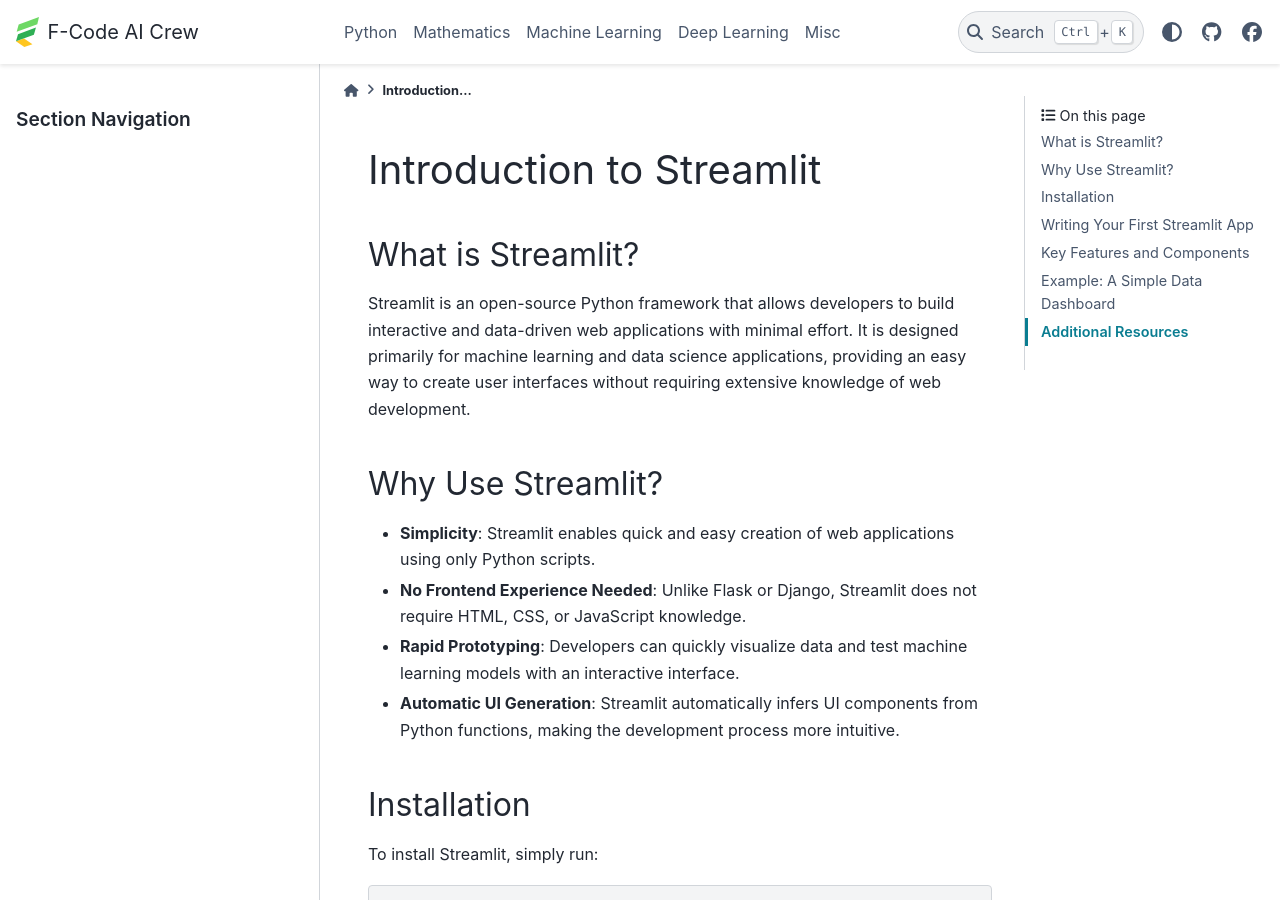
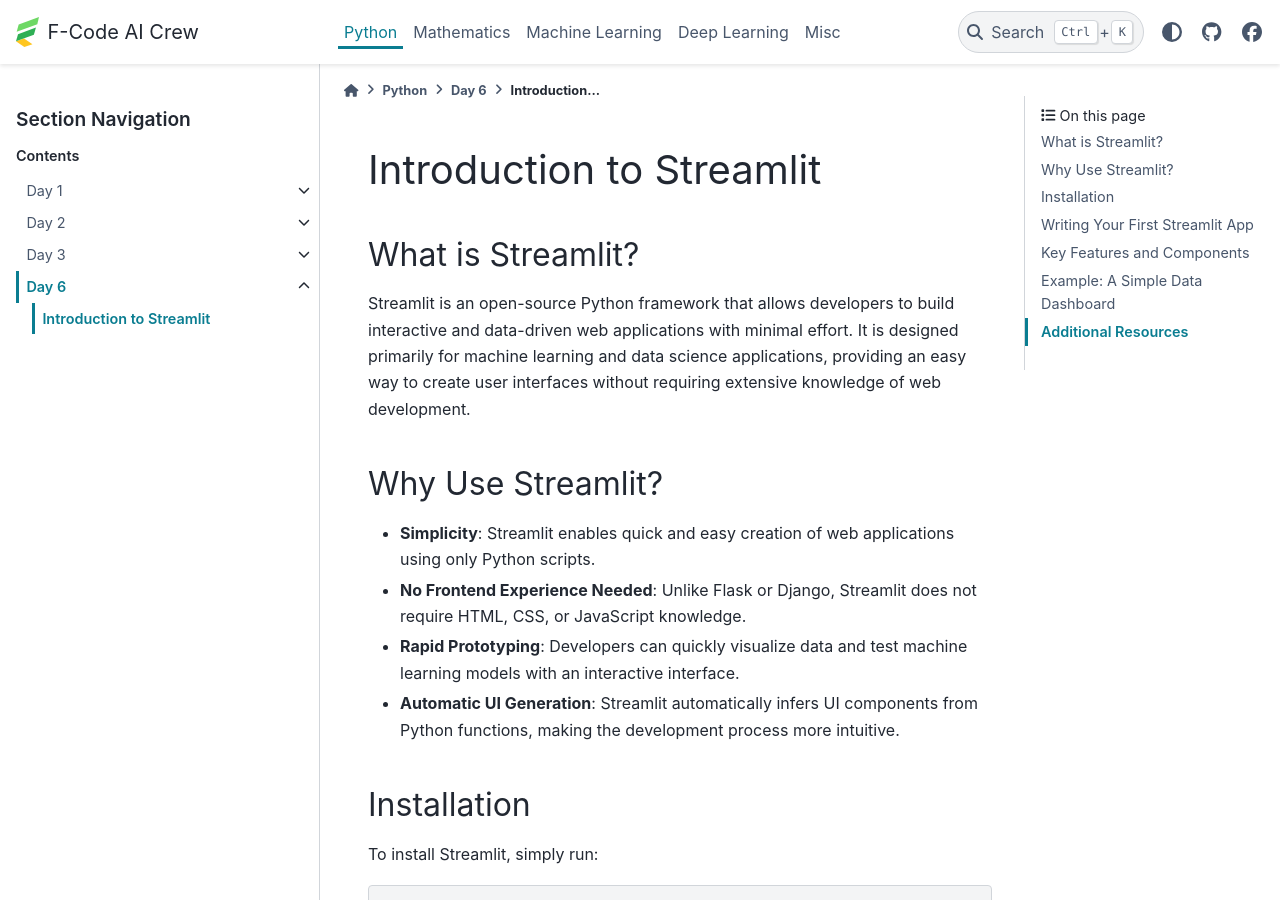
Before and after one commit to F-Code-AI-Crew/Training, a Sphinx documentation site: the page built from docs/python_docs/day_06/streamlit.rst, in a window 1280 px wide and 900 px high. Built offline with Sphinx 7.4.7 and the PyData theme 0.15.4, drawn with Linux system fonts in a browser that asks for light colours; some of the changed text lies outside the part shown.

Commit message:
fix(python day 6): add content to toc

```diff
--- a/docs/python_docs/day_06/streamlit.rst
+++ b/docs/python_docs/day_06/streamlit.rst
@@ -5,11 +5,13 @@
 --------------------
 What is Streamlit?
 --------------------
+
 Streamlit is an open-source Python framework that allows developers to build interactive and data-driven web applications with minimal effort. It is designed primarily for machine learning and data science applications, providing an easy way to create user interfaces without requiring extensive knowledge of web development.
 
 --------------------
 Why Use Streamlit?
 --------------------
+
 - **Simplicity**: Streamlit enables quick and easy creation of web applications using only Python scripts.
 - **No Frontend Experience Needed**: Unlike Flask or Django, Streamlit does not require HTML, CSS, or JavaScript knowledge.
 - **Rapid Prototyping**: Developers can quickly visualize data and test machine learning models with an interactive interface.
@@ -18,6 +20,7 @@
 --------------------
 Installation
 --------------------
+
 To install Streamlit, simply run:
 
 .. code-block:: python
@@ -35,6 +38,7 @@
 --------------------
 Writing Your First Streamlit App
 --------------------
+
 1. Create a Python file, e.g., `app.py`, and add the following code:
 
 .. code-block:: python
@@ -55,6 +59,7 @@
 --------------------
 Key Features and Components
 --------------------
+
 **Displaying Text**
 
 - `st.title("Title")` - Creates a large title.
@@ -121,5 +126,6 @@
 --------------------
 Additional Resources
 --------------------
+
 - For further learning, refer to the official documentation: `Streamlit Docs <https://docs.streamlit.io/>`
 - For a concise overview, check out the cheat-sheet: `Streamlit Cheat Sheet <https://cheat-sheet.streamlit.app/>`
--- a/docs/python_docs/index.rst
+++ b/docs/python_docs/index.rst
@@ -10,6 +10,7 @@
     day_01/index
     day_02/index
     day_03/index
+    day_06/index
 
 
 ========
```
